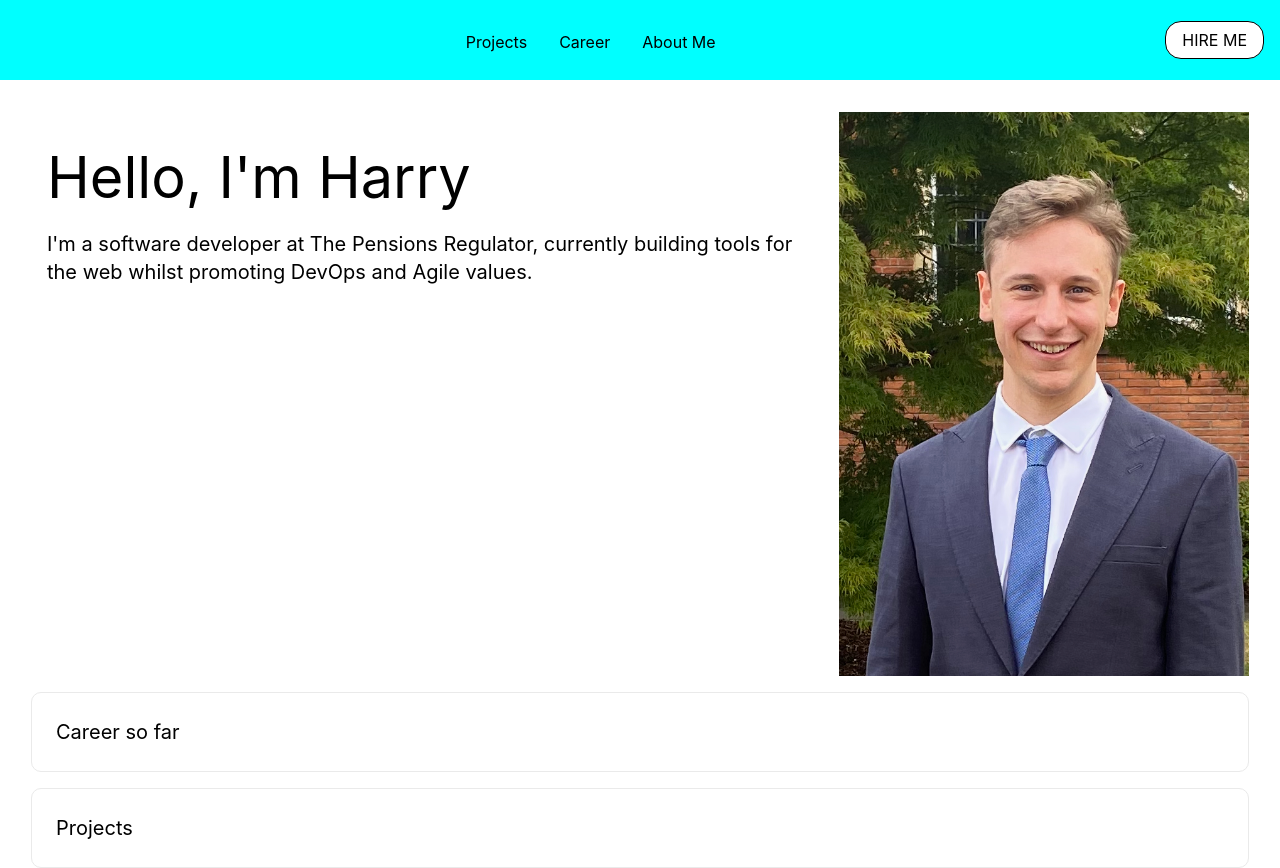
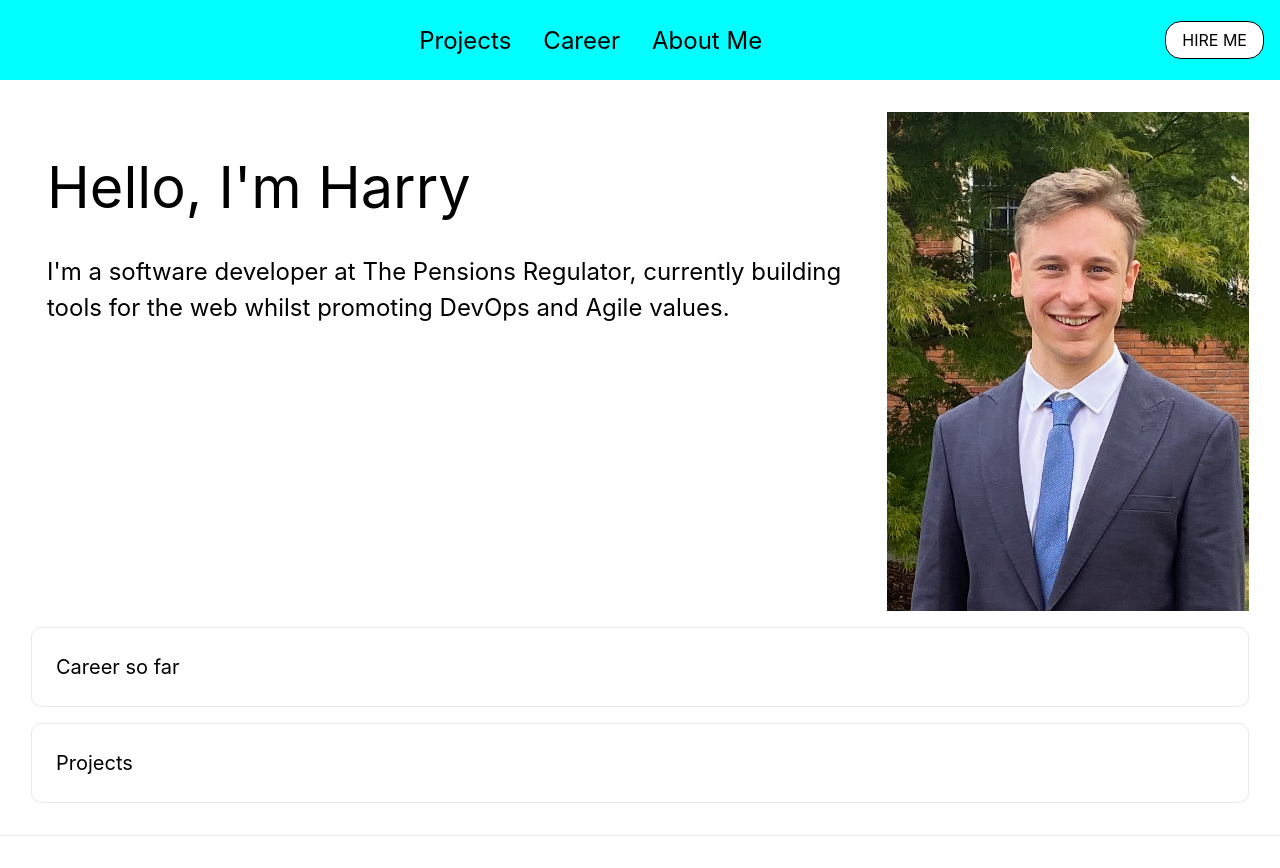
Before and after one commit to HarryAmmon/personal-site, a Next.js app: page / in a window 1280 px wide. Shown: the top 868 px of the page. Built offline with nearby package versions, Linux system fonts and the light colour scheme.

Commit message:
More nav and styling changes

```diff
--- a/components/Navigation/Navigation.module.scss
+++ b/components/Navigation/Navigation.module.scss
@@ -2,9 +2,7 @@
 
 .navBar{
     display: flex;
-    flex-direction: row;
-    justify-content: space-between;
-    position: relative;
+    justify-content: center;
     max-height: 5rem;
     background-color: aqua;
     padding: 1rem;
@@ -14,9 +12,16 @@
         justify-content: space-between;
         width:100%;
         padding: 0.5rem;
+    }
+}
 
-    }
-
+.navBarContent{
+    display: flex;
+    flex-direction: row;
+    justify-content: space-between;
+    align-items: center;
+    width: 100%;
+    max-width: $max-page-width;
 }
 
 .navPane{
@@ -28,6 +33,10 @@
             list-style: none;
             padding-left: 1rem;
             padding-right: 1rem;
+            font-size: 1.5rem;
+            a:active{
+                border: 2px solid red;
+            }
         }
     }
 }
@@ -54,13 +63,13 @@
     left: -9999px;
 }
 
-@media  screen and (max-width: 700px) {
+@media  screen and (max-width: $large-phone-breakpoint) {
     .navPane  {
         padding-top: 3rem;
         background: #fff;
         height: 100vh;
         max-width: 250px;
-        transform: translate(-100vw, -2.2%);
+        transform: translate(-100vw, 38.2%);
         margin-left: -40px;
         padding-left: 50px;
         transition: transform 0.3s ease-in-out;
@@ -75,12 +84,24 @@
         }
 
     .navPane.show{
-        transform: translate(-31vw,-2.2%);
+        transform: translate(-30vw,38.2%);
     }
 }
 
-@media screen and (max-width: 400px){
-    .navPane.show{
-        transform: translate(-16.1vw, -2.2%);
+@media screen and (max-width: 600px) {
+    .navPane.show {
+        transform: translate(-25.7vw, 38.2%);
     }
 }
+
+@media screen and (max-width: 425px) {
+    .navPane.show {
+        transform: translate(-15.8vw, 38.2%);
+    }
+}
+
+@media screen and (max-width: $small-phone-breakpoint){
+    .navPane.show{
+        transform: translate(-16.1vw, 38.2%);
+    }
+}
--- a/components/Navigation/Navigation.tsx
+++ b/components/Navigation/Navigation.tsx
@@ -47,9 +47,11 @@ export const NavigationBar = ({
   const [checked, setChecked] = useState(false);
   return (
     <nav className={styles.navBar}>
-      <BurgerButtonWithCross checked={checked} setChecked={setChecked} />
-      <NavigationPane checked={checked} />
-      {children}
+      <div className={styles.navBarContent}>
+        <BurgerButtonWithCross checked={checked} setChecked={setChecked} />
+        <NavigationPane checked={checked} />
+        {children}
+      </div>
     </nav>
   );
 };
--- a/components/Typography.module.scss
+++ b/components/Typography.module.scss
@@ -1,12 +1,12 @@
 @import '/styles/variables.scss';
 .para{
-    font-size: 1.25rem;
-    line-height: 1.4;
+    font-size: 1.5rem;
+    line-height: 1.5;
 }
 
 .h1{
     margin: 0;
-    line-height: 1.15;
+    line-height: 1.5;
     font-size: 3.6rem;
     font-weight: 400;
 }
--- a/styles/variables.scss
+++ b/styles/variables.scss
@@ -2,4 +2,4 @@ $max-page-width: 1250px;
 
 $large-phone-breakpoint: 700px;
 
-$small-phone-breakpoint: 400px;
+$small-phone-breakpoint: 414px;
```
